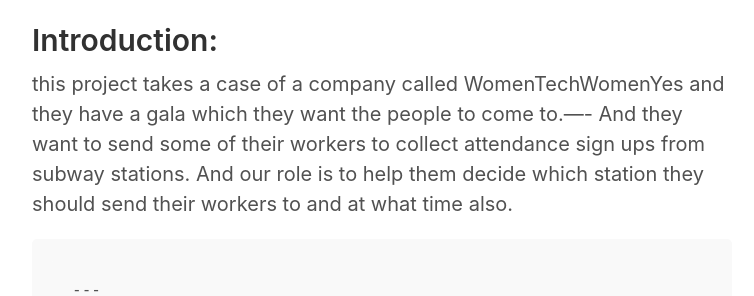
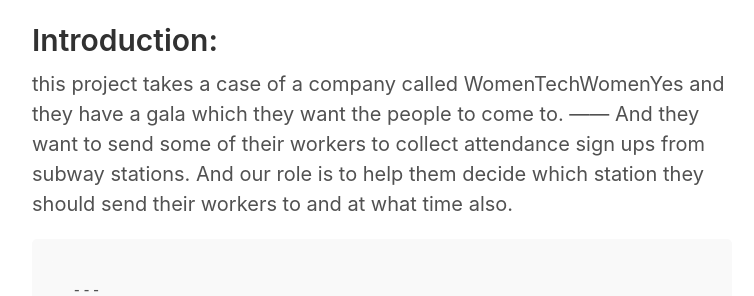
Before and after one commit to aiman-alghamdi/aiman2019.github.io, a Jekyll site: the page built from _posts/2019-9-7-aiman.md, in a window 1280 px wide. Shown: the part 241-537 px from the top of the page, without its empty margins (258-1012 px from the left). Built offline with Jekyll 4.4.1, drawn with Linux system fonts in a browser that asks for light colours.

````diff
--- a/_posts/2019-9-7-aiman.md
+++ b/_posts/2019-9-7-aiman.md
@@ -5,7 +5,7 @@ title: Project-01 MTA Turnstile Analysis
 
 ## Introduction:
 
-this project takes a case of a company called WomenTechWomenYes and they have a gala which they want the people to come to.---- And they want to send some of their workers to collect attendance sign ups from subway stations. And our role is to help them decide which station they should send their workers to and at what time also.
+this project takes a case of a company called WomenTechWomenYes and they have a gala which they want the people to come to. ------  And they want to send some of their workers to collect attendance sign ups from subway stations. And our role is to help them decide which station they should send their workers to and at what time also.
 
 ```
 ---
````
